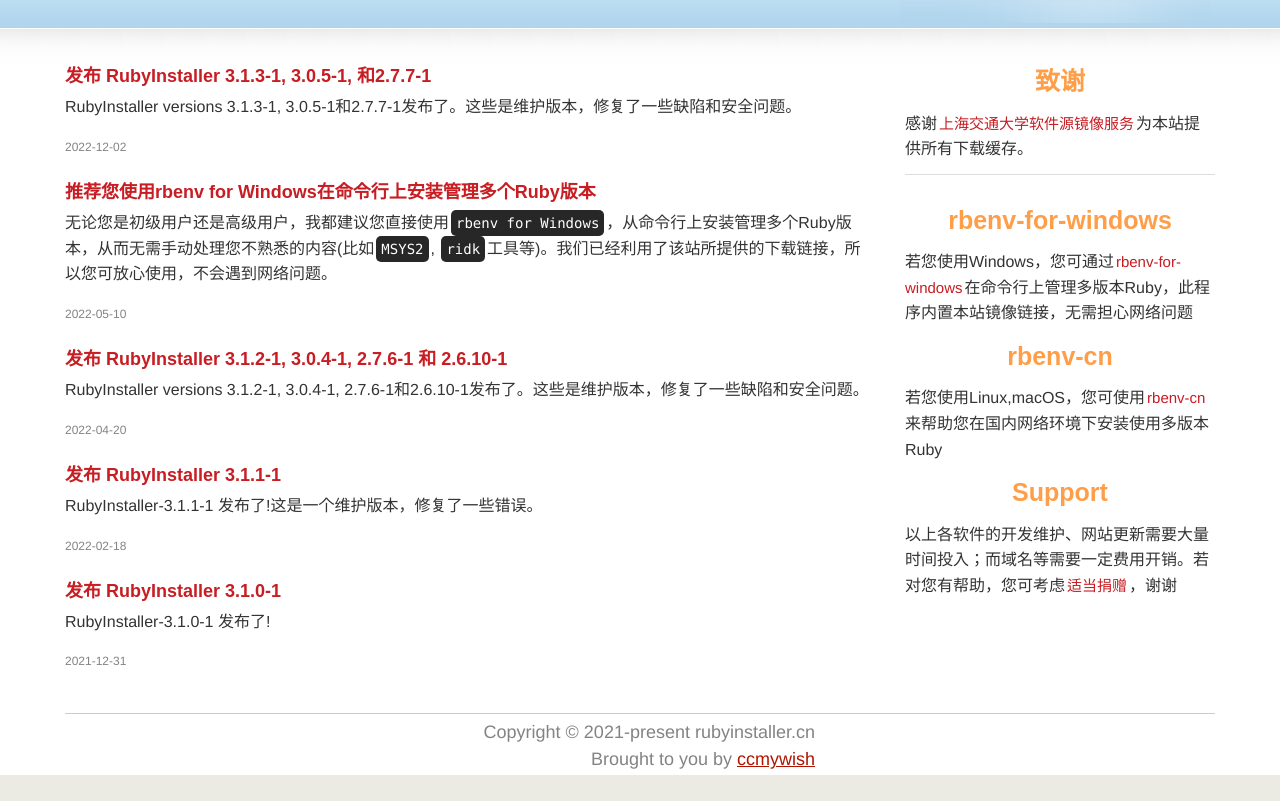
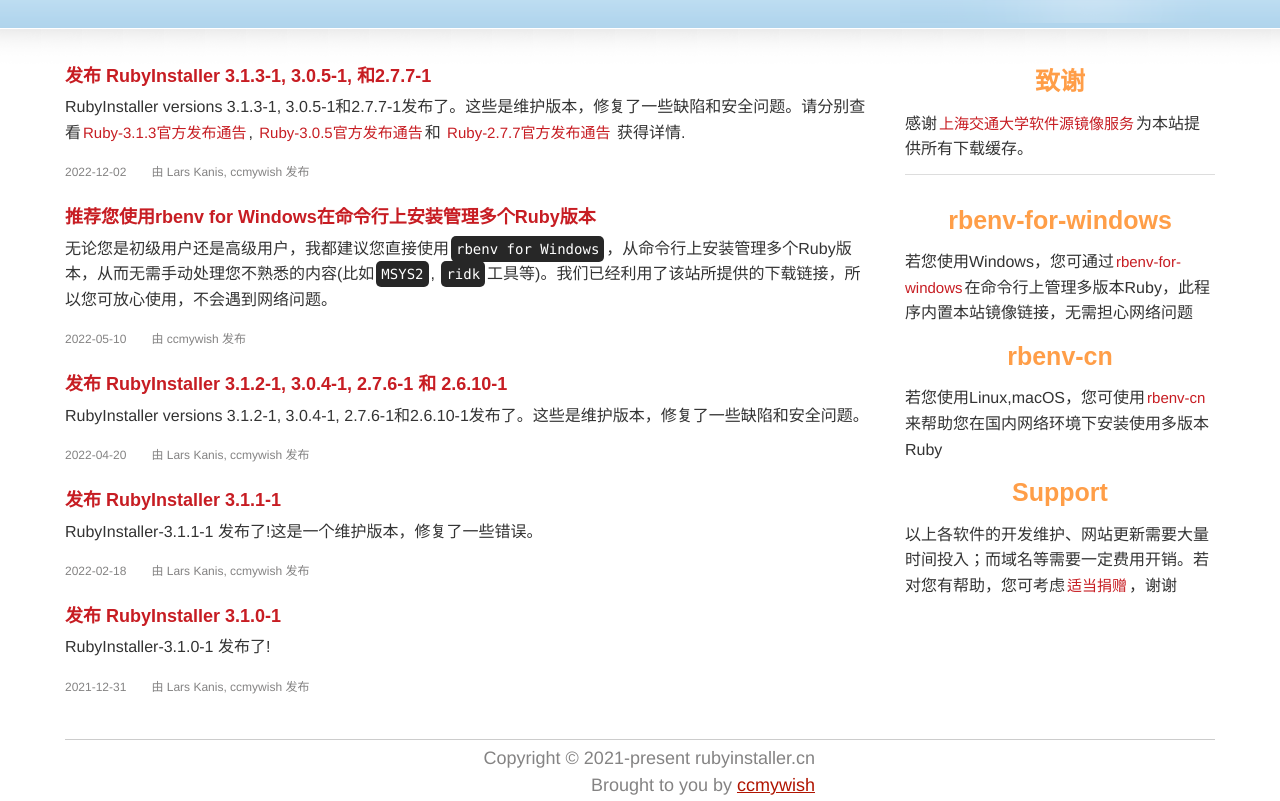
Before and after one commit to ccmywish/RubyInstaller.cn, a Jekyll site: the page built from index.md, in a window 1280 px wide. Shown: the part 320-1121 px from the top of the page. Built offline with Jekyll 4.4.1, drawn with Linux system fonts in a browser that asks for light colours; before the commit the page ends 1095 px from its top, so only the background shows below that.

Commit message:
Display author in index

```diff
--- a/_layouts/home.html
+++ b/_layouts/home.html
@@ -15,6 +15,23 @@ layout: default
                 {{ post.excerpt }}
 
                 <span class="date">{{ post.date | date: "%Y-%m-%d" }}</span>
+                <span class="date">
+                  {% if post.authors %}
+                    由 {% for author in post.authors %}
+                        <!--
+                          Reference: https://shopify.github.io/liquid/tags/iteration/
+                          使用forloop object
+                         -->
+                        {% if forloop.last %}
+                            {{ author }}
+                        {% else %}
+                            {{ author }},
+                        {% endif %}
+                      {% endfor %} 发布
+                  {% else %}
+                    由 {{ post.author }} 发布
+                  {% endif %}
+                </span>
               </div>
           {% endfor %}
         </div>
--- a/_posts/2022-12-02-rubyinstaller-3.1.3-1-3.0.5-1-and-2.7.7-1-released.md
+++ b/_posts/2022-12-02-rubyinstaller-3.1.3-1-3.0.5-1-and-2.7.7-1-released.md
@@ -1,11 +1,11 @@
 ---
 layout: post
 title:  "发布 RubyInstaller 3.1.3-1, 3.0.5-1, 和2.7.7-1"
-author: ccmywish, Lars Kanis
+authors:
+  - Lars Kanis
+  - ccmywish
 ---
-RubyInstaller versions 3.1.3-1, 3.0.5-1和2.7.7-1发布了。这些是维护版本，修复了一些缺陷和安全问题。
-
-分别查看[Ruby-3.1.3官方发布通告](https://www.ruby-lang.org/en/news/2022/11/24/ruby-3-1-3-released/), [Ruby-3.0.5官方发布通告](https://www.ruby-lang.org/en/news/2022/11/24/ruby-3-0-5-released/)和 [Ruby-2.7.7官方发布通告](https://www.ruby-lang.org/en/news/2022/11/24/ruby-2-7-7-released/) 获得详情.
+RubyInstaller versions 3.1.3-1, 3.0.5-1和2.7.7-1发布了。这些是维护版本，修复了一些缺陷和安全问题。请分别查看[Ruby-3.1.3官方发布通告](https://www.ruby-lang.org/en/news/2022/11/24/ruby-3-1-3-released/), [Ruby-3.0.5官方发布通告](https://www.ruby-lang.org/en/news/2022/11/24/ruby-3-0-5-released/)和 [Ruby-2.7.7官方发布通告](https://www.ruby-lang.org/en/news/2022/11/24/ruby-2-7-7-released/) 获得详情.
 
 一个之前的RubyInstaller-2.7.x或3.0.x安装<b>不应当</b>被通过将RubyInstaller-3.1.x安装同一目录下直接更新。这是因为一些带有C语言扩展的gem在ruby-3.0和3.1之间并不兼容。最好像我们提议的，使用新的目录来存放3.1.x
 
```
